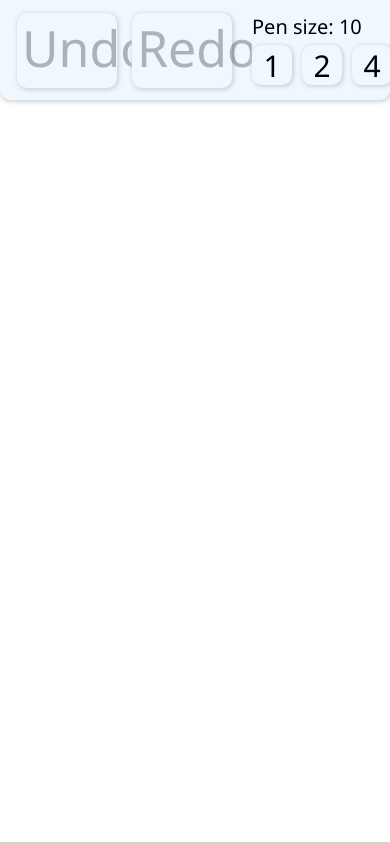
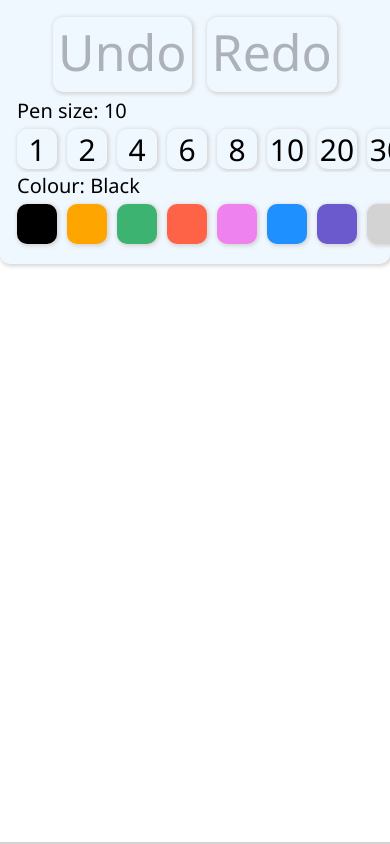
Before and after one commit to amin-aggag/drawing-notepad, a React (Vite) app in the folder canvas-drawing-app/: page / in a window 390 px wide. Built offline with nearby package versions, Linux system fonts and the light colour scheme.

Commit message:
Feat: changed the spacing between the elements in the toolbar to make them more responsive and better for mobile

```diff
--- a/canvas-drawing-app/src/components/ui/UI.tsx
+++ b/canvas-drawing-app/src/components/ui/UI.tsx
@@ -17,7 +17,8 @@ export default function UI() {
 
   return (
     <>
-      <div style={{position: "absolute",top: "0", left: "0px", fontSize: "50px", zIndex: "1", display: "flex", flexDirection: "row", background: "aliceblue", width: "100%", height: "100px", marginBlock: "auto", alignItems: "center", padding: "17px", borderBottomRightRadius: "10px", borderBottomLeftRadius: "10px", borderStyle: "hidden", boxShadow: "1px 1px 4px 1px lightgray",}}>
+      <div style={{position: "absolute",top: "0", left: "0px", fontSize: "50px", zIndex: "1", display: "flex", flexDirection: "row", background: "aliceblue", width: "100%", minHeight: "100px", marginBlock: "auto", alignItems: "center", padding: "17px", borderBottomRightRadius: "10px", borderBottomLeftRadius: "10px", borderStyle: "hidden", boxShadow: "1px 1px 4px 1px lightgray", flexWrap: "wrap", justifyContent: "space-around"}}>
+        <div>
           {(states.length === 1 || index <= 0) ?
             <button style={{ fontSize: "50px", zIndex: "1", background: "aliceblue", borderRadius: "10px", borderColor: "lightgray", borderStyle: "hidden", boxShadow: "1px 1px 4px 1px lightgray", padding: "5px", minWidth: "100px", height: "75px", marginRight: "15px", paddingTop: "0"}} onClick={undo} disabled>Undo</button> :
             <button style={{fontSize: "50px", zIndex: "2", background: "aliceblue", borderRadius: "10px", borderColor: "lightgray", borderStyle: "hidden", boxShadow: "1px 1px 4px 1px lightgray", padding: "5px", minWidth: "100px", height: "75px", marginRight: "15px", paddingTop: "0"}} onClick={undo}>Undo</button>
@@ -26,7 +27,8 @@ export default function UI() {
             <button style={{fontSize: "50px", zIndex: "1", background: "aliceblue", borderRadius: "10px", borderColor: "lightgray", borderStyle: "hidden", boxShadow: "1px 1px 4px 1px lightgray", padding: "5px", minWidth: "100px", height: "75px", paddingTop: "0"}} disabled>Redo</button> :
             <button style={{fontSize: "50px", zIndex: "1", background: "aliceblue", borderRadius: "10px", borderColor: "lightgray", borderStyle: "hidden", boxShadow: "1px 1px 4px 1px lightgray", padding: "5px", minWidth: "100px", height: "75px", paddingTop: "0"}} onClick={redo}>Redo</button>
           }
-        <div style={{zIndex: "1", display: "flex", flexDirection: "column", background: "aliceblue", height: "75px", marginLeft: "20px"}}>
+        </div>
+        <div style={{zIndex: "1", display: "flex", flexDirection: "column", background: "aliceblue", height: "75px", marginTop: "5px"}}>
           <p style={{ marginBottom: "5px", fontSize: "20px"}}>Pen size: {penSize}</p>
           <div style={{display: "flex"}}>
             {penSizeArray.map((penSize, index)=>(
@@ -34,7 +36,7 @@ export default function UI() {
             ))}
           </div>
         </div>
-        <div style={{zIndex: "1", display: "flex", flexDirection: "column", background: "aliceblue", height: "75px", marginLeft: "10px"}}>
+        <div style={{zIndex: "1", display: "flex", flexDirection: "column", background: "aliceblue", height: "75px"}}>
           <p style={{ fontSize: "20px", marginBottom: "5px" }}>Colour: {String(color).charAt(0).toUpperCase() + String(color).slice(1)}</p>
           <div style={{display: "flex"}}>
             {colorArray.map((color, index)=>(
```
Lines whose indentation alone changed are shown as unchanged.
